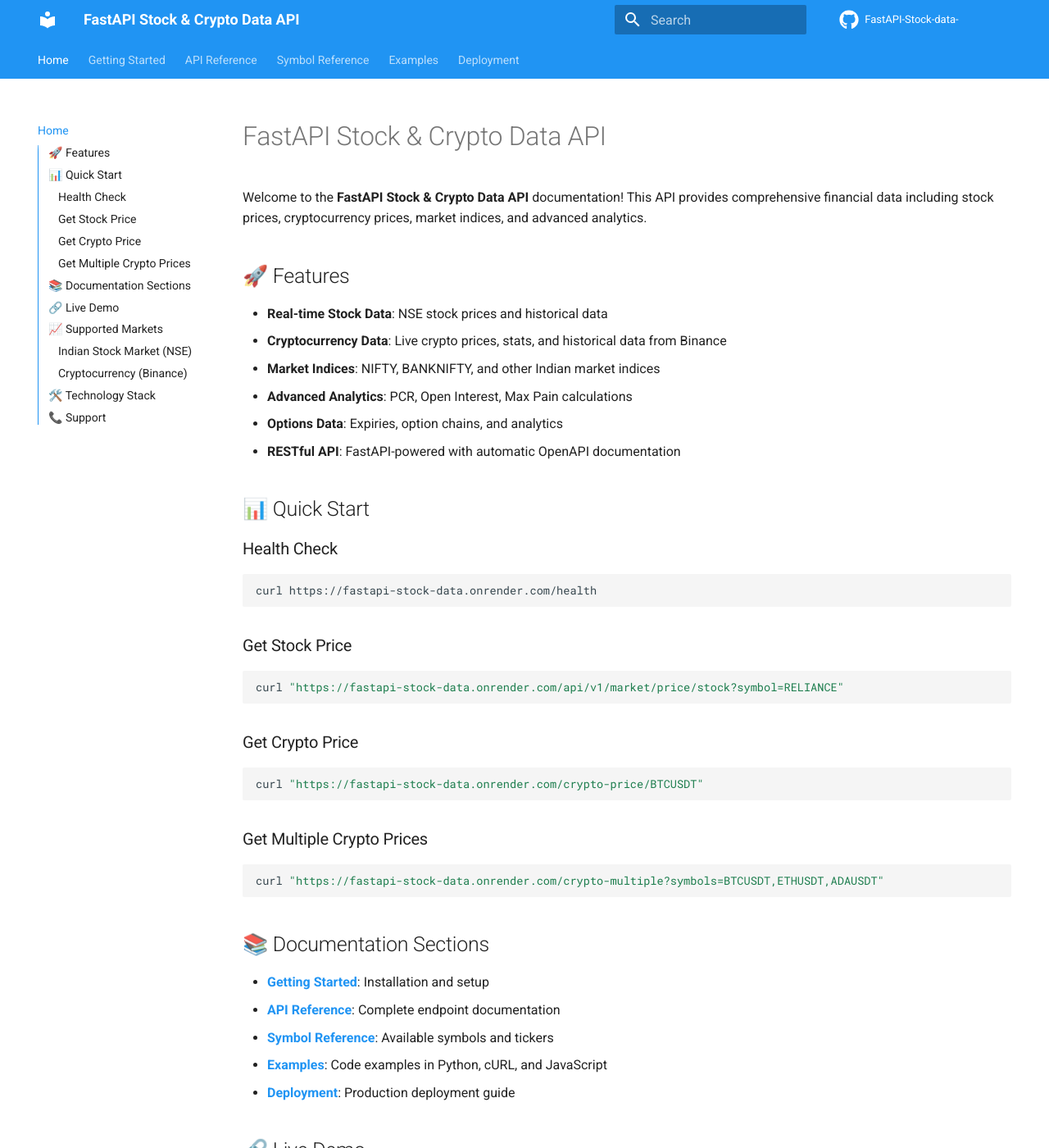
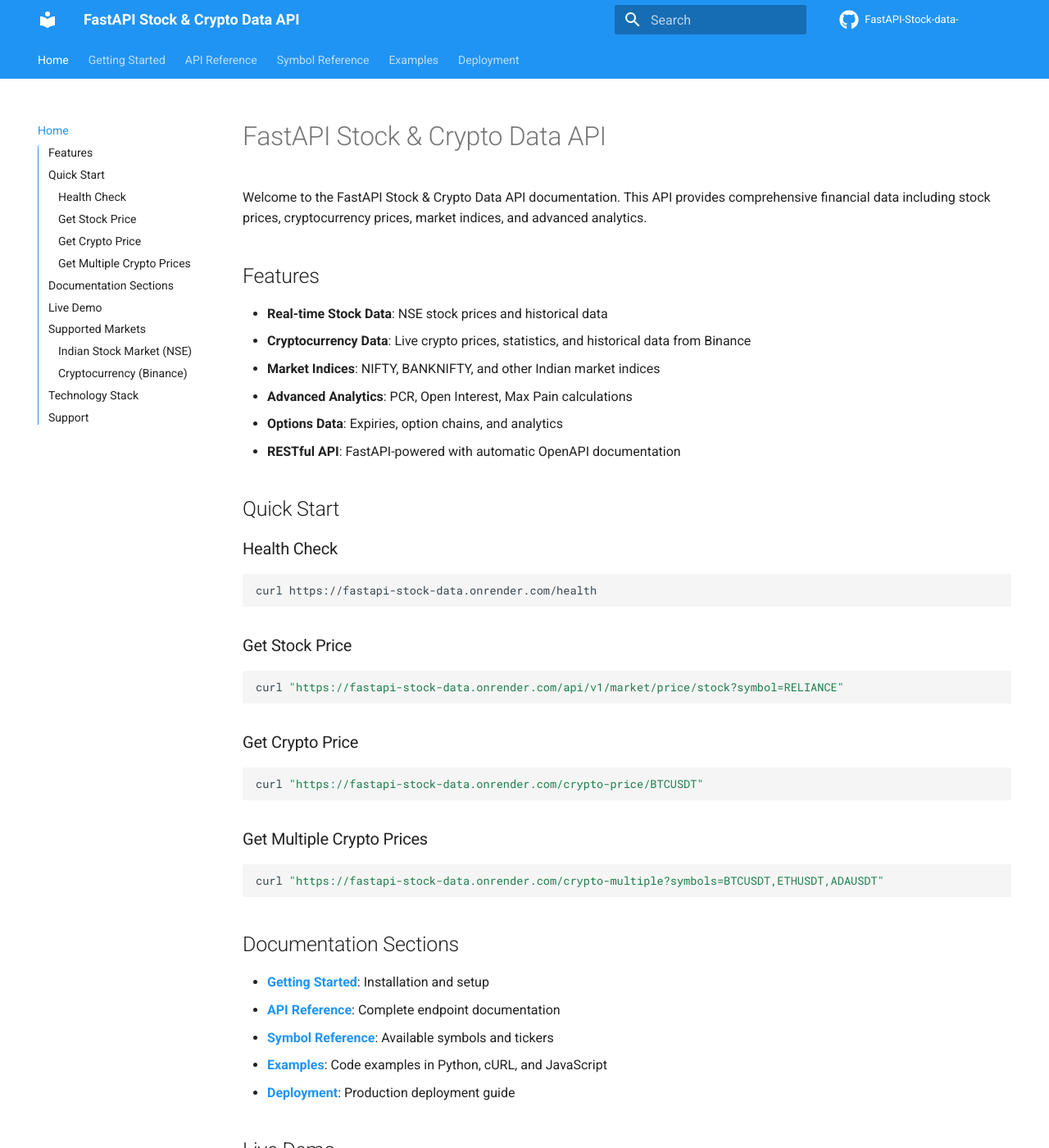
Before and after one commit to OMCHOKSI108/FastAPI-Stock-data-, an MkDocs documentation site: the page built from docs/index.md, in a window 1280 px wide and 1400 px high. Shown: the whole window at 82% size. Built offline with MkDocs 1.6.1 and Material for MkDocs 9.7.7, drawn with Linux system fonts in a browser that asks for light colours; comment, search, counter and statistics services are not loaded; some of the changed text lies outside the part shown.

````diff
--- a/docs/index.md
+++ b/docs/index.md
@@ -1,17 +1,17 @@
 # FastAPI Stock & Crypto Data API
 
-Welcome to the **FastAPI Stock & Crypto Data API** documentation! This API provides comprehensive financial data including stock prices, cryptocurrency prices, market indices, and advanced analytics.
+Welcome to the FastAPI Stock & Crypto Data API documentation. This API provides comprehensive financial data including stock prices, cryptocurrency prices, market indices, and advanced analytics.
 
-## 🚀 Features
+## Features
 
 - **Real-time Stock Data**: NSE stock prices and historical data
-- **Cryptocurrency Data**: Live crypto prices, stats, and historical data from Binance
+- **Cryptocurrency Data**: Live crypto prices, statistics, and historical data from Binance
 - **Market Indices**: NIFTY, BANKNIFTY, and other Indian market indices
 - **Advanced Analytics**: PCR, Open Interest, Max Pain calculations
 - **Options Data**: Expiries, option chains, and analytics
 - **RESTful API**: FastAPI-powered with automatic OpenAPI documentation
 
-## 📊 Quick Start
+## Quick Start
 
 ### Health Check
 ```bash
@@ -33,7 +33,7 @@ curl "https://fastapi-stock-data.onrender.com/crypto-price/BTCUSDT"
 curl "https://fastapi-stock-data.onrender.com/crypto-multiple?symbols=BTCUSDT,ETHUSDT,ADAUSDT"
 ```
 
-## 📚 Documentation Sections
+## Documentation Sections
 
 - **[Getting Started](getting-started.md)**: Installation and setup
 - **[API Reference](api/)**: Complete endpoint documentation
@@ -41,11 +41,11 @@ curl "https://fastapi-stock-data.onrender.com/crypto-multiple?symbols=BTCUSDT,ET
 - **[Examples](examples.md)**: Code examples in Python, cURL, and JavaScript
 - **[Deployment](deployment.md)**: Production deployment guide
 
-## 🔗 Live Demo
+## Live Demo
 
 Try our interactive demo: **[Crypto API Demo](crypto_demo.html)**
 
-## 📈 Supported Markets
+## Supported Markets
 
 ### Indian Stock Market (NSE)
 - 200+ NSE stocks with `.NS` suffix
@@ -57,7 +57,7 @@ Try our interactive demo: **[Crypto API Demo](crypto_demo.html)**
 - Real-time prices and 24h statistics
 - Historical data with multiple intervals
 
-## 🛠️ Technology Stack
+## Technology Stack
 
 - **Backend**: FastAPI (Python)
 - **Data Sources**: NSE (nsepython), Binance API, Yahoo Finance
@@ -65,7 +65,7 @@ Try our interactive demo: **[Crypto API Demo](crypto_demo.html)**
 - **Deployment**: Render.com
 - **Documentation**: MkDocs with Material theme
 
-## 📞 Support
+## Support
 
 - **GitHub**: [OMCHOKSI108/FastAPI-Stock-data-](https://github.com/OMCHOKSI108/FastAPI-Stock-data-)
 - **API Base URL**: `https://fastapi-stock-data.onrender.com`
````
Also changed, not shown: docs/examples.md (+5 -5 lines), docs/getting-started.md (+9 -9 lines), docs/symbols/cryptocurrencies.md (+8 -8 lines), docs/symbols/nse-stocks.md (+9 -9 lines).
